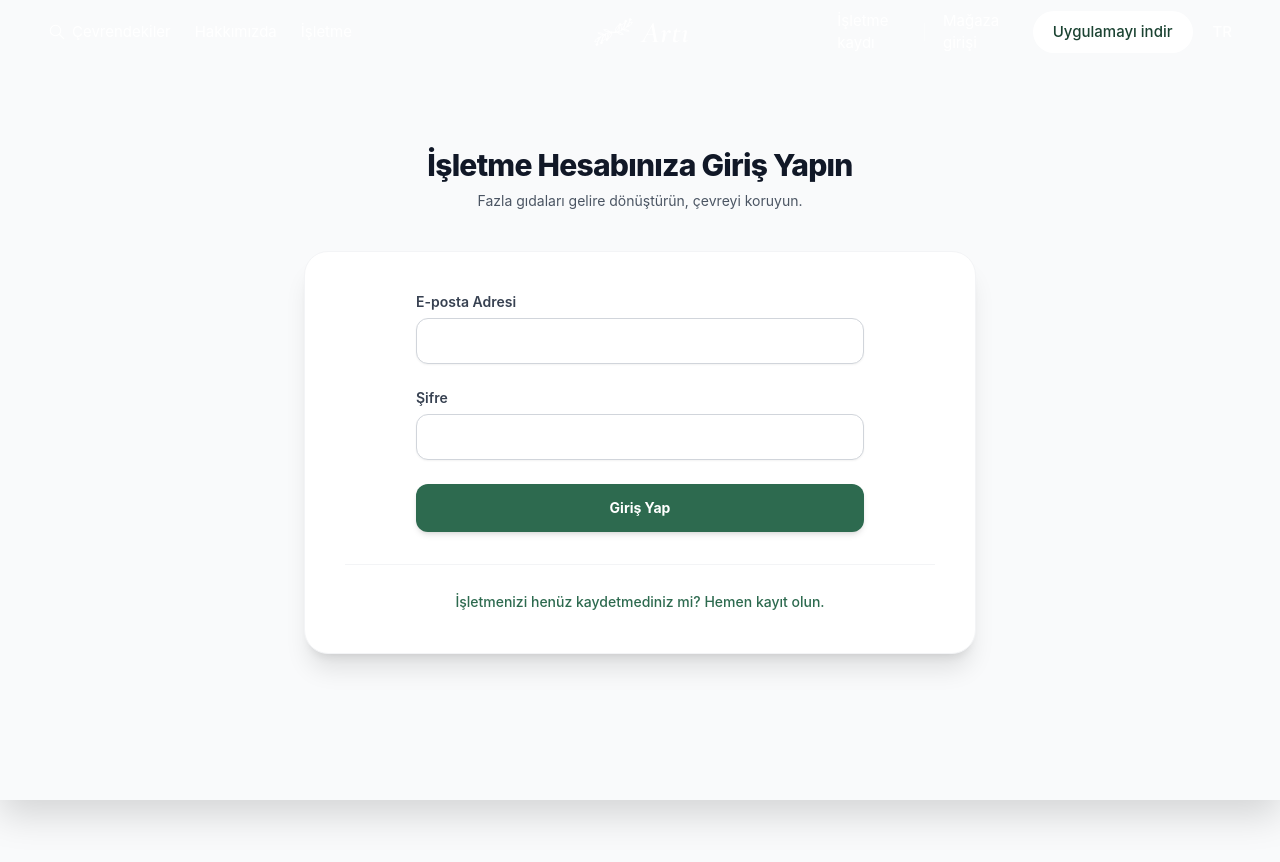
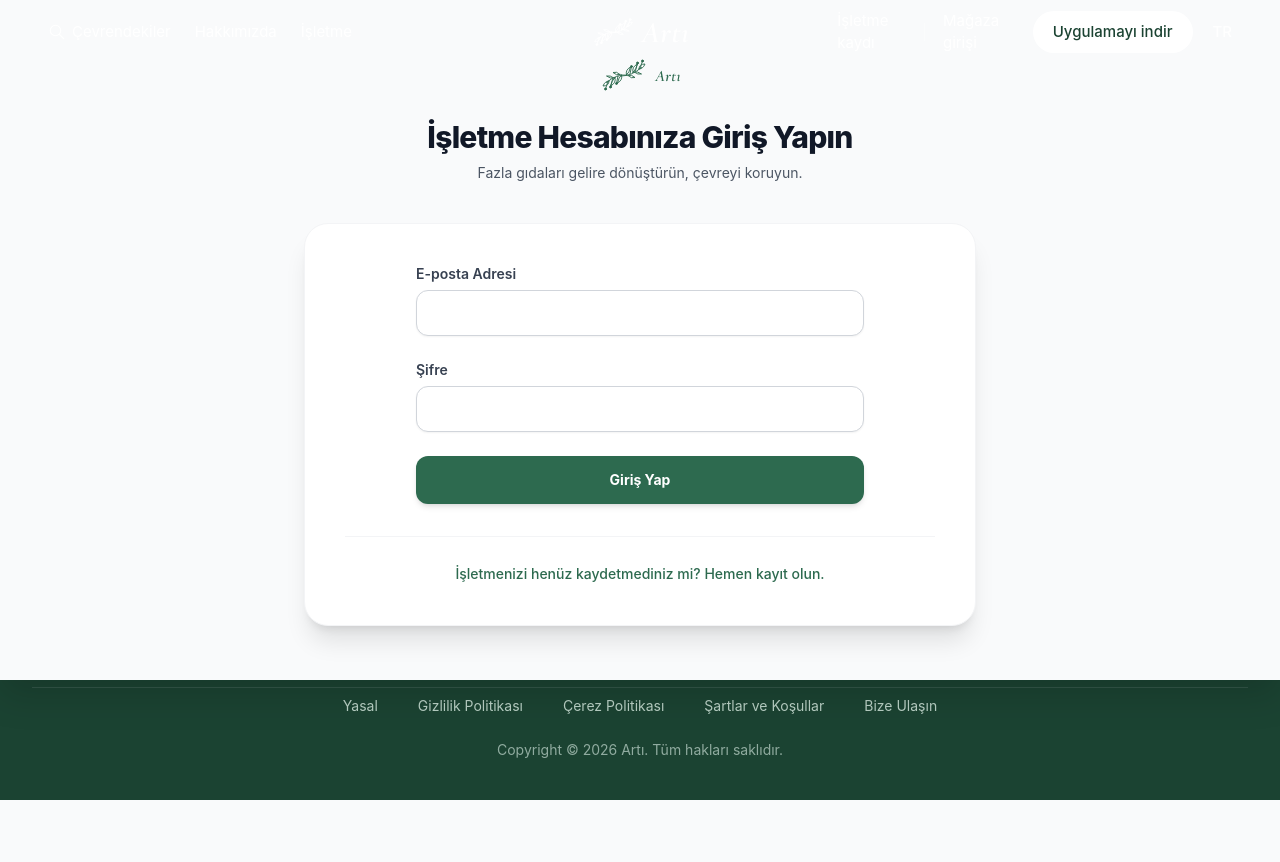
Before and after one commit to aybarsyilikyilmaz/arti, a React (Vite) app in the folder frontend/: page /business in a window 1280 px wide. Shown: the top 862 px of the page. Built offline with nearby package versions, Linux system fonts and the light colour scheme.

Commit message:
style: put brand leaf SVG logo and serif text above business auth card

```diff
--- a/frontend/src/components/BusinessAuth.jsx
+++ b/frontend/src/components/BusinessAuth.jsx
@@ -1,6 +1,45 @@
 import React, { useState } from 'react';
+import { Link } from 'react-router-dom';
 import { turkeyZones } from '../data/turkey_zones';
 import { motion, AnimatePresence } from 'framer-motion';
+
+function LogoIcon({ className }) {
+  return (
+    <svg viewBox="0 0 100 80" fill="none" stroke="currentColor" strokeWidth="1.8" strokeLinecap="round" strokeLinejoin="round" className={className}>
+      {/* Right branch stem */}
+      <path d="M 45 42 Q 65 42 85 25" />
+      {/* Right branch leaves */}
+      <path d="M 55 40 Q 52 30 63 24 Q 61 35 55 40 Z" />
+      <path d="M 68 35 Q 65 24 77 18 Q 75 28 68 35 Z" />
+      <path d="M 80 28 Q 80 18 92 18 Q 88 28 80 28 Z" />
+      <path d="M 58 41 Q 65 48 72 45 Q 65 38 58 41 Z" />
+      <path d="M 70 34 Q 78 40 85 38 Q 77 32 70 34 Z" />
+      {/* Right branch berries */}
+      <path d="M 62 38 L 65 23" />
+      <circle cx="65" cy="23" r="2" fill="currentColor" />
+      <path d="M 73 31 L 77 16" />
+      <circle cx="77" cy="16" r="2" fill="currentColor" />
+      <path d="M 82 27 L 87 12" />
+      <circle cx="87" cy="12" r="2" fill="currentColor" />
+
+      {/* Left branch stem */}
+      <path d="M 55 40 Q 35 38 15 55" />
+      {/* Left branch leaves */}
+      <path d="M 45 40 Q 48 50 37 56 Q 39 45 45 40 Z" />
+      <path d="M 32 45 Q 35 56 23 62 Q 25 52 32 45 Z" />
+      <path d="M 20 52 Q 20 62 8 62 Q 12 52 20 52 Z" />
+      <path d="M 42 39 Q 35 32 28 35 Q 35 42 42 39 Z" />
+      <path d="M 30 46 Q 22 40 15 42 Q 23 48 30 46 Z" />
+      {/* Left branch berries */}
+      <path d="M 38 42 L 35 57" />
+      <circle cx="35" cy="57" r="2" fill="currentColor" />
+      <path d="M 27 49 L 23 64" />
+      <circle cx="23" cy="64" r="2" fill="currentColor" />
+      <path d="M 18 53 L 13 68" />
+      <circle cx="13" cy="68" r="2" fill="currentColor" />
+    </svg>
+  );
+}
 import {
   Store, FileText, Package, Lock, Check, ChevronLeft, ChevronRight,
   UtensilsCrossed, Croissant, ShoppingCart, Coffee, Carrot, Beef, Hotel,
@@ -209,13 +248,17 @@ export default function BusinessAuth() {
   };
 
   return (
-    <div className="min-h-screen bg-gray-50 flex flex-col justify-center py-24 px-4 sm:px-6 lg:px-8">
-      <div className="sm:mx-auto sm:w-full sm:max-w-2xl">
-        <h2 className="text-center text-3xl font-extrabold text-gray-900 tracking-tight">
-          {isLogin ? 'İşletme Hesabınıza Giriş Yapın' : 'İşletmenizi Artı+\'ya Taşıyın'}
+    <div className="min-h-[85vh] bg-gray-50 flex flex-col justify-center py-12 sm:px-6 lg:px-8">
+      <div className="sm:mx-auto sm:w-full sm:max-w-md flex flex-col items-center">
+        <Link to="/" className="flex items-center justify-center gap-1.5 text-brand hover:opacity-90 transition-opacity mb-2">
+          <LogoIcon className="h-10 w-auto" />
+          <span className="font-logo italic font-semibold text-3.5xl tracking-wide pt-0.5 select-none text-brand">Artı</span>
+        </Link>
+        <h2 className="mt-4 text-center text-3xl font-extrabold text-gray-900 tracking-tight">
+          {isLogin ? 'İşletme Hesabınıza Giriş Yapın' : 'İşletmenizi Kaydedin'}
         </h2>
         <p className="mt-2 text-center text-sm text-gray-600">
-          {isLogin ? 'Fazla gıdaları gelire dönüştürün, çevreyi koruyun.' : 'Sadece 4 adımda kaydınızı tamamlayın, aynı gün ilk kutunuzu yayınlayın.'}
+          Fazla gıdaları gelire dönüştürün, çevreyi koruyun.
         </p>
       </div>
 
```
